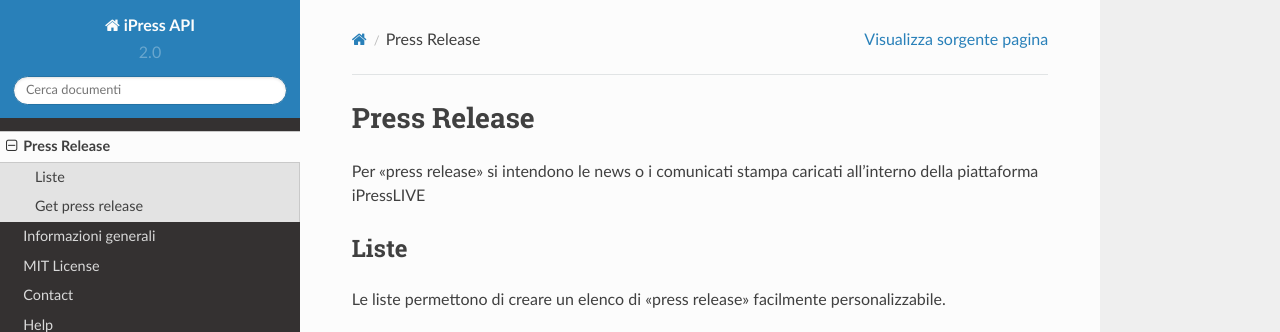
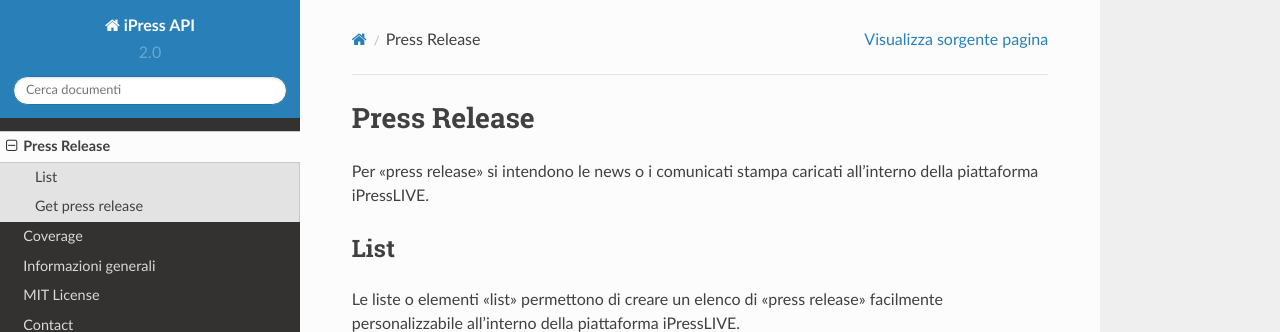
Before and after one commit to stefbaldipr/iPressDocs, a Sphinx documentation site: the page built from source/services/pressreleases.rst, in a window 1280 px wide and 900 px high, cut to the strip 0-332 px from the top of the window. Built offline with Sphinx 7.4.7 and the Read the Docs theme 2.0.0, drawn with Linux system fonts in a browser that asks for light colours; formulas are drawn with MathJax 3.

Commit message:
coverage catalogs docs

```diff
--- a/source/index.rst
+++ b/source/index.rst
@@ -17,6 +17,7 @@
    :maxdepth: 2
 
    services/pressreleases
+   services/coverages
 
 
 
--- a/source/services/pressreleases.rst
+++ b/source/services/pressreleases.rst
@@ -1,10 +1,10 @@
 Press Release
 ========================
-Per "press release" si intendono le news o i comunicati stampa caricati all'interno della piattaforma iPressLIVE
+Per "press release" si intendono le news o i comunicati stampa caricati all'interno della piattaforma iPressLIVE.
 
-Liste
+List
 *****
-Le liste permettono di creare un elenco di "press release" facilmente personalizzabile.
+Le liste o elementi "list" permettono di creare un elenco di "press release" facilmente personalizzabile all'interno della piattaforma iPressLIVE.
 
 ..  http:example:: curl wget httpie python-requests
 
```
Also changed, not shown: source/services/coverages.rst (added, +37 -0 lines).
